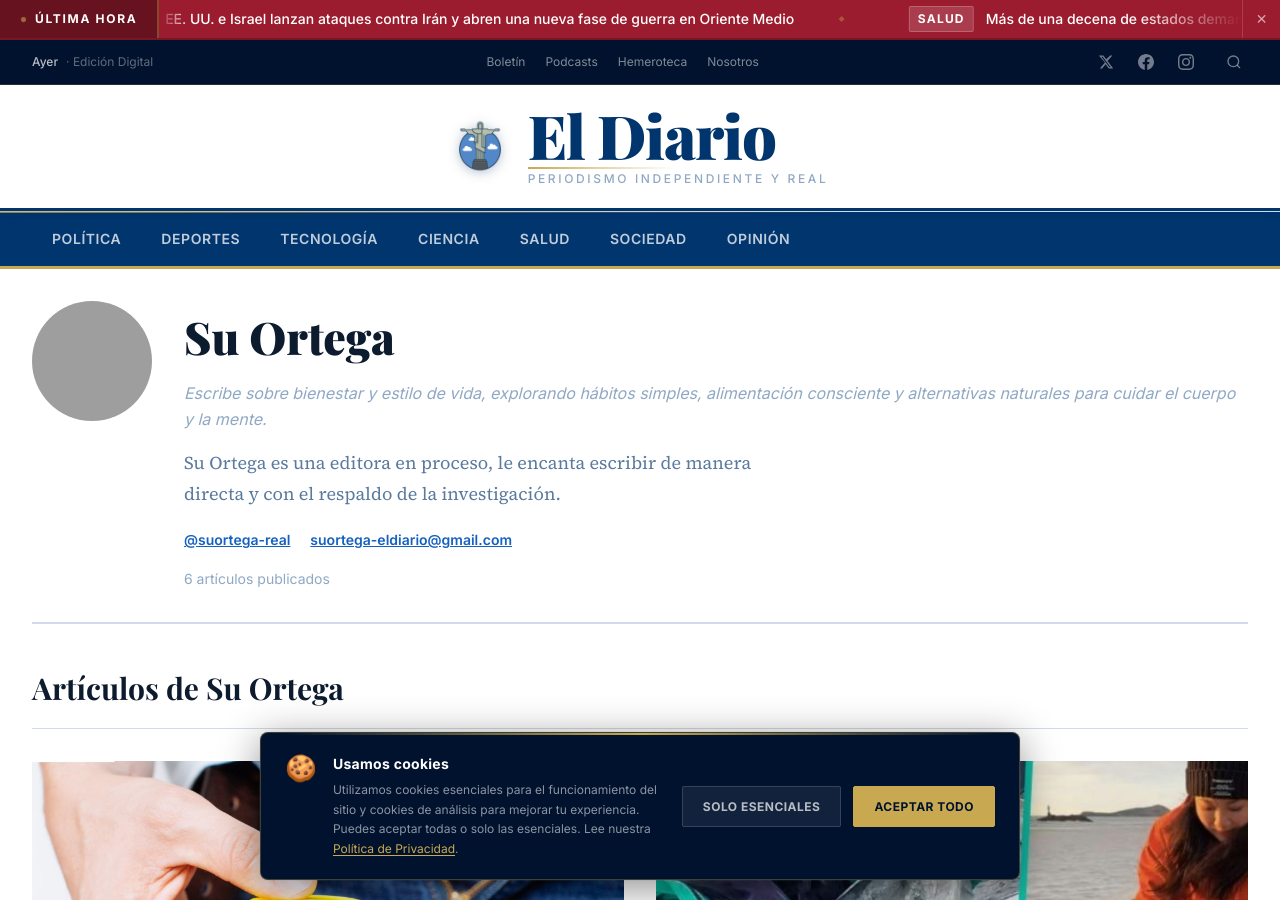
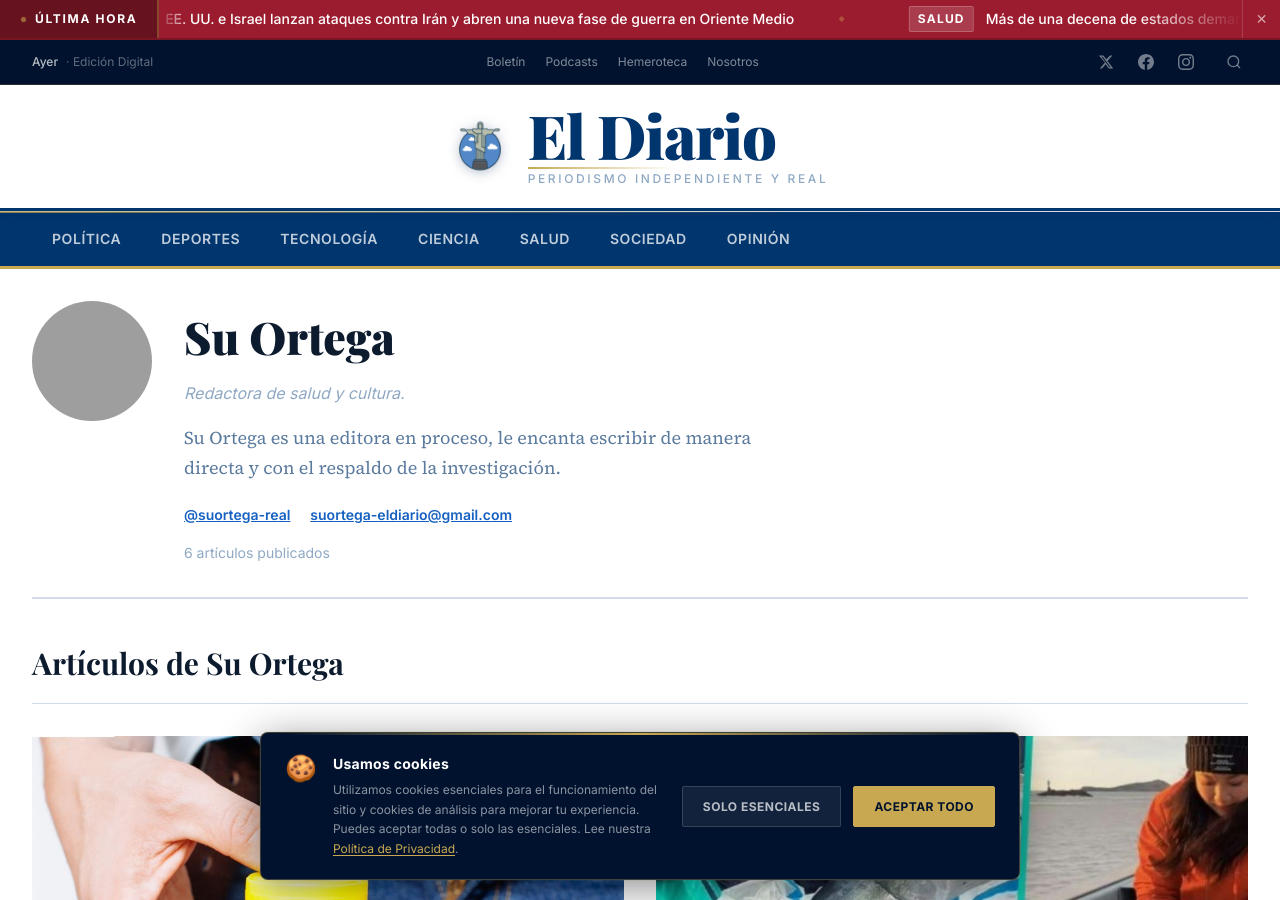
Before and after one commit to renedev0284-creator/Periodico, a Jekyll site: the page built from _authors/su-ortega.md, in a window 1280 px wide and 900 px high. Built offline with Jekyll 4.4.1, drawn with Linux system fonts in a browser that asks for light colours; some web fonts are replaced; grey boxes are pictures that could not be loaded.

Commit message:
Update descripción de autor

```diff
--- a/_authors/su-ortega.md
+++ b/_authors/su-ortega.md
@@ -1,7 +1,7 @@
 ---
 name: su-ortega
 display_name: "Su Ortega"
-title: "Escribe sobre bienestar y estilo de vida, explorando hábitos simples, alimentación consciente y alternativas naturales para cuidar el cuerpo y la mente."
+title: "Redactora de salud y cultura."
 bio: "Su Ortega es una editora en proceso, le encanta escribir de manera directa y con el respaldo de la investigación."
 avatar: "/assets/images/authors/su-ortega.jpg"
 email: "suortega-eldiario@gmail.com"
```
Also changed, not shown: _authors/alex-zomer.md (+1 -1 lines), _authors/rene-moya.md (+1 -1 lines).
